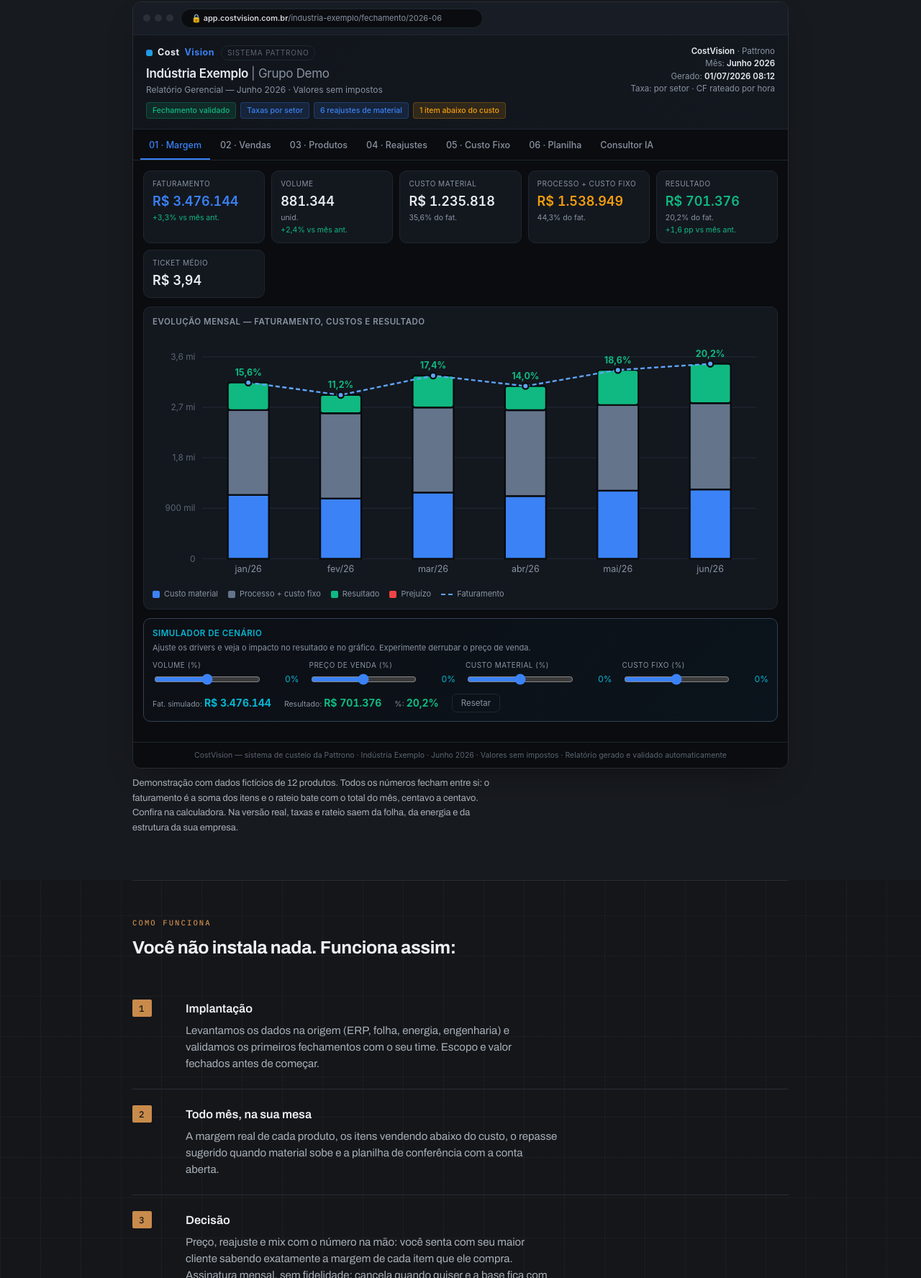
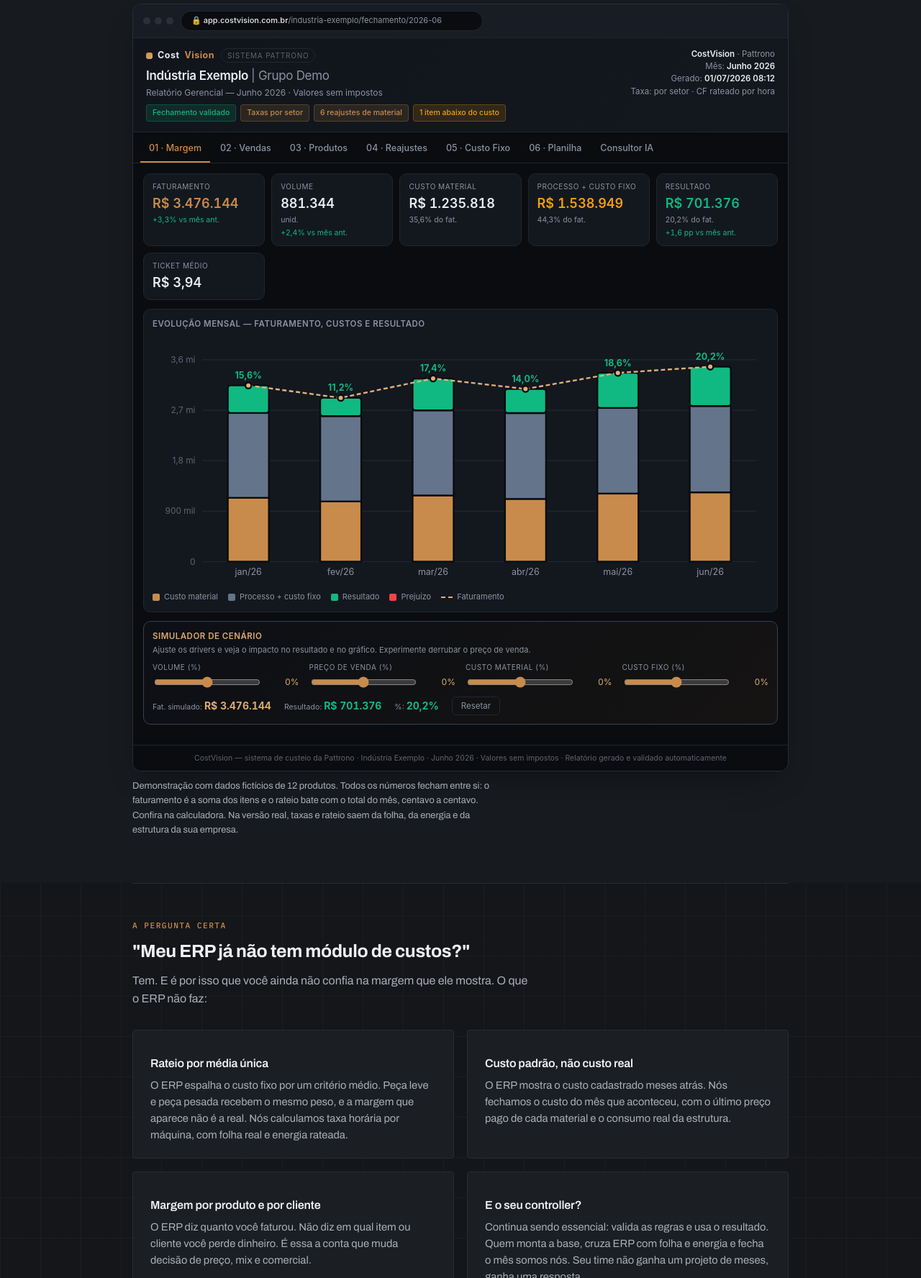
Before and after one commit to gustavofuster95-prog/pattrono-site, a plain HTML site: page index.html in a window 1280 px wide. Shown: the part 1024-2800 px from the top of the page at 72% size. Drawn offline with Linux system fonts and the light colour scheme.

Commit message:
Demo na identidade cobre, bloco 'o que seu ERP nao faz', legibilidade, quem somos com carreira, linha INPI curta
Co-Authored-By: Claude Fable 5 <noreply@anthropic.com>

```diff
--- a/index.html
+++ b/index.html
@@ -89,20 +89,20 @@
     transition:border-color .18s ease; }
   .mark3b span{ width:13px; height:13px; background:var(--accent); display:block; }
   .logo-word{ font-weight:500; letter-spacing:.15em; text-transform:uppercase; font-size:1.02rem; color:var(--ink); line-height:1.2; }
-  .logo-desc{ font-family:var(--mono); font-size:.56rem; letter-spacing:.19em; text-transform:uppercase; color:var(--faint); margin-top:3px; }
+  .logo-desc{ font-family:var(--mono); font-size:.62rem; letter-spacing:.12em; text-transform:uppercase; color:var(--faint); margin-top:3px; }
   nav{ display:flex; align-items:center; gap:10px; }
   nav a{ color:var(--ink); text-decoration:none; padding:9px 15px;
     font-family:var(--mono); font-size:.73rem; font-weight:500; letter-spacing:.14em; text-transform:uppercase;
     background:rgba(238,240,242,.04); border:1px solid var(--line); border-radius:3px;
     transition:color .16s ease, border-color .16s ease, background .16s ease; }
   nav a:hover{ color:var(--accent); border-color:var(--accent); background:rgba(201,139,75,.08); }
-  .cta.mini{ padding:9px 16px; font-size:.66rem; font-family:var(--mono); letter-spacing:.12em;
+  .cta.mini{ padding:9px 16px; font-size:.7rem; font-family:var(--mono); letter-spacing:.12em;
     text-transform:uppercase; font-weight:500; border-radius:2px; white-space:nowrap; }
   nav a:focus-visible, a.cta:focus-visible{ outline:2px solid var(--accent); outline-offset:3px; }
 
   /* hero */
   .hero{ padding:54px 0 60px; }
-  .eyebrow{ font-family:var(--mono); text-transform:uppercase; letter-spacing:.22em; font-size:.68rem; color:var(--faint); font-weight:500; }
+  .eyebrow{ font-family:var(--mono); text-transform:uppercase; letter-spacing:.14em; font-size:.72rem; color:var(--faint); font-weight:500; }
   h1{ font-weight:800; letter-spacing:-0.02em; font-size:clamp(1.9rem, 4.4vw, 2.9rem);
     line-height:1.12; margin:.5em 0 .45em; max-width:20ch; text-wrap:balance; color:var(--hero-ink); }
   .hero p.sub{ font-size:1.06rem; color:var(--muted); max-width:56ch; margin:0 0 30px; line-height:1.55; }
@@ -121,7 +121,7 @@
   /* faixas de fundo que sangram até a borda da tela */
   section.band{ background:var(--band); box-shadow:0 0 0 100vmax var(--band); clip-path:inset(0 -100vmax); }
   h2{ font-weight:700; letter-spacing:-0.015em; font-size:1.55rem; margin:0 0 10px; text-wrap:balance; }
-  .kicker{ font-family:var(--mono); text-transform:uppercase; letter-spacing:.2em; font-size:.66rem; color:var(--accent); font-weight:500; margin-bottom:6px; }
+  .kicker{ font-family:var(--mono); text-transform:uppercase; letter-spacing:.13em; font-size:.7rem; color:var(--accent); font-weight:500; margin-bottom:6px; }
   p.lead{ color:var(--muted); max-width:60ch; margin-top:6px; line-height:1.55; }
 
   .grid3{ display:grid; grid-template-columns:repeat(3,1fr); gap:18px; margin-top:34px; }
@@ -143,7 +143,7 @@
   .case{ background:var(--card); border:1px solid var(--line); border-left:3px solid var(--accent);
     border-radius:0 4px 4px 0; padding:26px 28px; margin-top:30px; max-width:66ch; }
   .case p{ margin:.4em 0; line-height:1.55; }
-  .case .quem{ font-family:var(--mono); color:var(--faint); font-size:.68rem; text-transform:uppercase; letter-spacing:.16em; }
+  .case .quem{ font-family:var(--mono); color:var(--faint); font-size:.72rem; text-transform:uppercase; letter-spacing:.1em; }
 
   .duo{ display:grid; grid-template-columns:1fr 1fr; gap:18px; margin-top:30px; }
   @media (max-width:720px){ .duo{ grid-template-columns:1fr; } }
@@ -152,10 +152,10 @@
   .manifesto blockquote{ font-family:Georgia,serif; font-size:clamp(1.3rem,3vw,1.8rem); font-weight:400;
     max-width:26ch; margin:0 auto; line-height:1.4; text-wrap:balance; }
   .manifesto .a{ color:var(--accent); }
-  .manifesto figcaption{ color:var(--muted); font-size:.85rem; margin-top:18px; letter-spacing:.14em; text-transform:uppercase; }
+  .manifesto figcaption{ color:var(--muted); font-size:.85rem; margin-top:18px; letter-spacing:.05em; }
 
   /* ---- demonstração: CostVision ---- */
-  .fict{ display:inline-block; font-family:var(--mono); font-size:.64rem; letter-spacing:.14em; text-transform:uppercase;
+  .fict{ display:inline-block; font-family:var(--mono); font-size:.7rem; letter-spacing:.14em; text-transform:uppercase;
     color:var(--faint); border:1px dashed var(--line); border-radius:2px; padding:4px 12px; margin:14px 0 4px; }
 
   /* moldura de navegador */
@@ -176,8 +176,8 @@
   .rep .cv-mark{ display:flex; align-items:center; gap:7px; margin-bottom:6px; font-size:12.5px;
     font-weight:700; letter-spacing:.04em; }
   .rep .cv-mark .cv-dot{ width:9px; height:9px; border-radius:3px; flex:0 0 auto;
-    background:linear-gradient(135deg,#3b82f6,#06b6d4); }
-  .rep .cv-mark .cv-n{ color:#e8ecf2; } .rep .cv-mark .cv-v{ color:#3b82f6; }
+    background:linear-gradient(135deg,#C98B4B,#DCA96E); }
+  .rep .cv-mark .cv-n{ color:#e8ecf2; } .rep .cv-mark .cv-v{ color:#C98B4B; }
   .rep .cv-mark .cv-tag{ font-weight:400; font-size:10px; color:#5c6573; letter-spacing:.08em;
     text-transform:uppercase; border:1px solid #1f2730; border-radius:10px; padding:2px 8px; margin-left:2px; }
   .rep .r-head{ display:flex; align-items:flex-start; justify-content:space-between; gap:16px; flex-wrap:wrap;
@@ -190,14 +190,14 @@
   .rep .r-tags{ display:flex; flex-wrap:wrap; gap:6px; margin-top:8px; }
   .rep .rtag{ font-size:10.5px; padding:3px 8px; border-radius:4px; font-weight:500; display:inline-block; }
   .rep .rtag.ok{ background:#10b98122; color:#10b981; border:1px solid #10b98144; }
-  .rep .rtag.info{ background:#3b82f622; color:#3b82f6; border:1px solid #3b82f644; }
+  .rep .rtag.info{ background:#C98B4B22; color:#C98B4B; border:1px solid #C98B4B44; }
   .rep .rtag.warn{ background:#f59e0b22; color:#f59e0b; border:1px solid #f59e0b44; }
   .rep .r-tabs{ display:flex; gap:2px; flex-wrap:wrap; border-bottom:1px solid #1f2730; background:#0a0c0f; padding:4px 10px 0; }
   .rep .r-tab{ padding:9px 12px; cursor:pointer; color:#8a93a3; border:none; background:none; font:inherit;
     border-bottom:2px solid transparent; font-size:12.5px; font-weight:500; white-space:nowrap; }
   .rep .r-tab:hover{ color:#e8ecf2; }
-  .rep .r-tab.active{ color:#3b82f6; border-bottom-color:#3b82f6; }
-  .rep .r-tab:focus-visible{ outline:2px solid #3b82f6; outline-offset:-2px; }
+  .rep .r-tab.active{ color:#C98B4B; border-bottom-color:#C98B4B; }
+  .rep .r-tab:focus-visible{ outline:2px solid #C98B4B; outline-offset:-2px; }
   .rep .r-pane{ display:none; padding:14px 14px 16px; }
   .rep .r-pane.active{ display:block; }
 
@@ -208,7 +208,7 @@
   .rep .kpi .s{ font-size:10.5px; color:#8a93a3; margin-top:2px; }
   .rep .kpi .d{ font-size:10.5px; margin-top:2px; font-variant-numeric:tabular-nums; }
   .rep .kpi .d.pos{ color:#10b981; } .rep .kpi .d.neg{ color:#ef4444; }
-  .rep .kpi.blue .v{ color:#3b82f6; } .rep .kpi.green .v{ color:#10b981; }
+  .rep .kpi.blue .v{ color:#C98B4B; } .rep .kpi.green .v{ color:#10b981; }
   .rep .kpi.yellow .v{ color:#f59e0b; } .rep .kpi.red .v{ color:#ef4444; }
 
   .rep .r-card{ background:#13181f; border:1px solid #1f2730; border-radius:10px; padding:12px; margin-bottom:12px; }
@@ -222,14 +222,14 @@
   .rep .r-legend{ display:flex; flex-wrap:wrap; gap:14px; margin-top:8px; font-size:11px; color:#8a93a3; }
   .rep .r-legend .it{ display:inline-flex; align-items:center; gap:6px; }
   .rep .r-legend .sw{ width:10px; height:10px; border-radius:2px; display:inline-block; }
-  .rep .r-legend .ln{ width:16px; height:0; border-top:2px dashed #60a5fa; display:inline-block; }
+  .rep .r-legend .ln{ width:16px; height:0; border-top:2px dashed #E0B07A; display:inline-block; }
 
   /* barras horizontais em HTML */
   .rep .hb{ display:grid; grid-template-columns:minmax(110px,160px) 1fr 74px; gap:8px; align-items:center;
     font-size:11.5px; margin:6px 0; }
   .rep .hb .lab{ color:#8a93a3; white-space:nowrap; overflow:hidden; text-overflow:ellipsis; text-align:right; }
   .rep .hb .track{ background:#11151b; border-radius:3px; height:14px; }
-  .rep .hb .bar{ height:14px; border-radius:3px; background:#3b82f6; min-width:2px; }
+  .rep .hb .bar{ height:14px; border-radius:3px; background:#C98B4B; min-width:2px; }
   .rep .hb .val{ color:#e8ecf2; font-variant-numeric:tabular-nums; text-align:right; }
 
   /* donut */
@@ -240,15 +240,15 @@
   .rep .donut-leg .sw{ width:10px; height:10px; border-radius:2px; flex:0 0 auto; }
   .rep .donut-leg b{ color:#e8ecf2; font-variant-numeric:tabular-nums; }
 
-  .rep .simulator{ background:linear-gradient(135deg,#1e293b22,#0c4a6e22); border:1px solid #334155;
+  .rep .simulator{ background:linear-gradient(135deg,#1e293b22,#5a432622); border:1px solid #334155;
     padding:12px; border-radius:10px; margin-bottom:12px; }
-  .rep .simulator h4{ color:#06b6d4; font-size:11.5px; text-transform:uppercase; letter-spacing:.5px; margin:0 0 4px; font-weight:600; }
+  .rep .simulator h4{ color:#DCA96E; font-size:11.5px; text-transform:uppercase; letter-spacing:.5px; margin:0 0 4px; font-weight:600; }
   .rep .simulator .hint{ color:#8a93a3; font-size:11px; margin:0 0 8px; }
   .rep .sim-grid{ display:grid; grid-template-columns:repeat(auto-fit,minmax(180px,1fr)); gap:10px 14px; }
   .rep .sim-grid label{ display:block; font-size:10px; color:#8a93a3; margin-bottom:3px; text-transform:uppercase; letter-spacing:.5px; }
   .rep .vrow{ display:flex; align-items:center; gap:8px; }
-  .rep .vrow input[type=range]{ flex:1; accent-color:#3b82f6; min-width:0; }
-  .rep .vval{ min-width:44px; text-align:right; font-variant-numeric:tabular-nums; font-size:12px; color:#06b6d4; }
+  .rep .vrow input[type=range]{ flex:1; accent-color:#C98B4B; min-width:0; }
+  .rep .vval{ min-width:44px; text-align:right; font-variant-numeric:tabular-nums; font-size:12px; color:#DCA96E; }
   .rep .sim-out{ margin-top:10px; display:flex; gap:18px; flex-wrap:wrap; align-items:center; }
   .rep .sim-out .lbl{ color:#8a93a3; font-size:10.5px; }
   .rep .sim-out b{ font-size:14px; font-variant-numeric:tabular-nums; }
@@ -269,7 +269,7 @@
   .rep td{ padding:6px 8px; border-bottom:1px solid #1a1f27; }
   .rep tbody tr.sel-row{ cursor:pointer; }
   .rep tbody tr.sel-row:hover td{ background:#11151b; }
-  .rep tbody tr.sel-row:focus-visible{ outline:2px solid #3b82f6; outline-offset:-2px; }
+  .rep tbody tr.sel-row:focus-visible{ outline:2px solid #C98B4B; outline-offset:-2px; }
   .rep .num{ text-align:right; font-variant-numeric:tabular-nums; }
   .rep .pos{ color:#10b981; } .rep .neg{ color:#ef4444; } .rep .warnc{ color:#f59e0b; }
   .rep .tag-A{ background:#10b98133; color:#10b981; padding:2px 7px; border-radius:4px; font-size:10px; font-weight:600; }
@@ -287,12 +287,12 @@
   .rep .alert-warn{ background:#f59e0b15; border:1px solid #f59e0b44; border-left:3px solid #f59e0b;
     padding:8px 12px; border-radius:6px; margin-top:10px; font-size:12px; color:#f5d089; }
 
-  .rep .ia-card{ background:linear-gradient(135deg,#0c4a6e22,#86198f22); border:1px solid #334155;
+  .rep .ia-card{ background:linear-gradient(135deg,#5a432622,#86198f22); border:1px solid #334155;
     padding:16px 18px; border-radius:10px; margin-bottom:12px; }
-  .rep .ia-card h4{ font-size:11.5px; text-transform:uppercase; color:#06b6d4; letter-spacing:.5px; margin:0 0 10px; font-weight:600; }
+  .rep .ia-card h4{ font-size:11.5px; text-transform:uppercase; color:#DCA96E; letter-spacing:.5px; margin:0 0 10px; font-weight:600; }
   .rep .ia-card p{ margin:0 0 10px; font-size:12.5px; }
   .rep .ia-card ul{ margin:0; padding-left:18px; display:grid; gap:7px; font-size:12.5px; }
-  .rep .ia-card li::marker{ color:#06b6d4; }
+  .rep .ia-card li::marker{ color:#DCA96E; }
   .rep pre.val{ background:#11151b; padding:12px; border-radius:6px; font-size:11px; overflow-x:auto;
     white-space:pre; color:#8a93a3; margin:0; line-height:1.7; font-family:Consolas,monospace; }
   .rep pre.val .ok{ color:#10b981; } .rep pre.val .av{ color:#f59e0b; }
@@ -420,7 +420,7 @@
         <h4>Evolução mensal — Faturamento, custos e resultado</h4>
         <div class="chart-scroll"><div id="repChart"></div></div>
         <div class="r-legend">
-          <span class="it"><span class="sw" style="background:#3b82f6"></span>Custo material</span>
+          <span class="it"><span class="sw" style="background:#C98B4B"></span>Custo material</span>
           <span class="it"><span class="sw" style="background:#64748b"></span>Processo + custo fixo</span>
           <span class="it"><span class="sw" style="background:#10b981"></span>Resultado</span>
           <span class="it"><span class="sw" style="background:#ef4444"></span>Prejuízo</span>
@@ -437,7 +437,7 @@
           <div><label for="sCF">Custo fixo (%)</label><div class="vrow"><input type="range" id="sCF" min="-30" max="30" value="0"><span class="vval" id="sCFV">0%</span></div></div>
         </div>
         <div class="sim-out">
-          <span><span class="lbl">Fat. simulado: </span><b id="soFat" style="color:#06b6d4"></b></span>
+          <span><span class="lbl">Fat. simulado: </span><b id="soFat" style="color:#DCA96E"></b></span>
           <span><span class="lbl">Resultado: </span><b id="soRes"></b></span>
           <span><span class="lbl">%: </span><b id="soPct"></b></span>
           <button class="r-btn" id="soReset" type="button">Resetar</button>
@@ -592,6 +592,30 @@
   <p class="demo-note">Demonstração com dados fictícios de 12 produtos. Todos os números fecham entre si: o faturamento é a soma dos itens e o rateio bate com o total do mês, centavo a centavo. Confira na calculadora. Na versão real, taxas e rateio saem da folha, da energia e da estrutura da sua empresa.</p>
 </section>
 
+<section id="erp" style="border-top:1px solid var(--line)">
+  <div class="kicker">A pergunta certa</div>
+  <h2>"Meu ERP já não tem módulo de custos?"</h2>
+  <p class="lead">Tem. E é por isso que você ainda não confia na margem que ele mostra. O que o ERP não faz:</p>
+  <div class="duo">
+    <div class="card">
+      <h3>Rateio por média única</h3>
+      <p>O ERP espalha o custo fixo por um critério médio. Peça leve e peça pesada recebem o mesmo peso, e a margem que aparece não é a real. Nós calculamos taxa horária por máquina, com folha real e energia rateada.</p>
+    </div>
+    <div class="card">
+      <h3>Custo padrão, não custo real</h3>
+      <p>O ERP mostra o custo cadastrado meses atrás. Nós fechamos o custo do mês que aconteceu, com o último preço pago de cada material e o consumo real da estrutura.</p>
+    </div>
+    <div class="card">
+      <h3>Margem por produto e por cliente</h3>
+      <p>O ERP diz quanto você faturou. Não diz em qual item ou cliente você perde dinheiro. É essa a conta que muda decisão de preço, mix e comercial.</p>
+    </div>
+    <div class="card">
+      <h3>E o seu controller?</h3>
+      <p>Continua sendo essencial: valida as regras e usa o resultado. Quem monta a base, cruza ERP com folha e energia e fecha o mês somos nós. Seu time não ganha um projeto de meses, ganha uma resposta.</p>
+    </div>
+  </div>
+</section>
+
 <section id="metodo">
   <div class="kicker">Como funciona</div>
   <h2>Você não instala nada. Funciona assim:</h2>
@@ -649,11 +673,11 @@
   <div class="duo">
     <div class="card"><div class="mark"></div>
       <h3>Gustavo Fuster</h3>
-      <p>Especialista em custos industriais e estruturação de dados. Constrói o motor: integração, custeio, taxas e fechamento mensal.</p>
+      <p>Especialista em custos industriais e estruturação de dados. Constrói o motor: integração com o ERP, custeio, taxas horárias por máquina e fechamento mensal. Roda hoje o custeio de um grupo industrial de autopeças.</p>
     </div>
     <div class="card"><div class="mark"></div>
       <h3>Luis Contesini</h3>
-      <p>Especialista em operação e processos industriais. Garante que o número da base é o número do chão de fábrica.</p>
+      <p><b>30 anos de manufatura</b> entre Keiper, Lear, GM, Adient e Jaguar Land Rover. Definiu targets de custo e negociou custos de interiores com montadoras. Garante que o número da base é o número do chão de fábrica.</p>
     </div>
   </div>
 </section>
@@ -681,7 +705,7 @@
   <div style="margin:6px 0 10px; max-width:60ch">"Tratamos os números da sua empresa com <b style="color:var(--accent)">zelo de dono</b>: com método, com prova e com a conta aberta."</div>
   <div>Dados de custos para indústria · CostVision é o sistema de custeio da Pattrono</div>
   <div class="contato"><a href="mailto:gustavofuster@smartcostbrasil.com">gustavofuster@smartcostbrasil.com</a> · <a href="mailto:luiscontesini@smartcostbrasil.com">luiscontesini@smartcostbrasil.com</a> · WhatsApp (11) 95650-8818</div>
-  <div style="font-family:var(--mono); font-size:.64rem; letter-spacing:.1em; text-transform:uppercase; margin-top:14px; color:var(--faint)">PATTRONO e COSTVISION: marcas depositadas no INPI · pedidos 944976310 e 944976891</div>
+  <div style="font-family:var(--mono); font-size:.7rem; letter-spacing:.1em; text-transform:uppercase; margin-top:14px; color:var(--faint)">Pattrono e CostVision são marcas em registro no INPI</div>
 </footer>
 </div>
 
@@ -825,7 +849,7 @@
         return '<rect x="'+x0+'" y="'+y+'" width="'+bw+'" height="'+h+'"'+(topo?' rx="3"':'')+
           ' fill="'+cor+'" stroke="#0a0c0f" stroke-width="2"/>';
       }
-      var ordem=[[mpSeg,'#3b82f6'],[cfSeg,'#64748b'],[prej,'#ef4444'],[lucro,'#10b981']].filter(function(o){return o[0]>0;});
+      var ordem=[[mpSeg,'#C98B4B'],[cfSeg,'#64748b'],[prej,'#ef4444'],[lucro,'#10b981']].filter(function(o){return o[0]>0;});
       ordem.forEach(function(o,j){ s+=seg(o[0],o[1], j===ordem.length-1); });
       var topoY=y;
       var ly=Y(x.fat);
@@ -836,8 +860,8 @@
       s+='<rect x="'+(L+slot*i)+'" y="'+T+'" width="'+slot+'" height="'+ph+'" fill="transparent">'+
         '<title>'+x.m+'\nFaturamento: '+brlK(x.fat)+'\nCusto material: '+brlK(x.mp)+'\nProcesso + custo fixo: '+brlK(x.cf)+'\nResultado: '+brlK(x.res)+' ('+pct1(pctv)+')</title></rect>';
     });
-    s+='<polyline points="'+pts.map(function(p){return p[0]+','+p[1];}).join(' ')+'" fill="none" stroke="#60a5fa" stroke-width="2" stroke-dasharray="5 3"/>';
-    pts.forEach(function(p){ s+='<circle cx="'+p[0]+'" cy="'+p[1]+'" r="3.5" fill="#60a5fa" stroke="#0a0c0f" stroke-width="2"/>'; });
+    s+='<polyline points="'+pts.map(function(p){return p[0]+','+p[1];}).join(' ')+'" fill="none" stroke="#E0B07A" stroke-width="2" stroke-dasharray="5 3"/>';
+    pts.forEach(function(p){ s+='<circle cx="'+p[0]+'" cy="'+p[1]+'" r="3.5" fill="#E0B07A" stroke="#0a0c0f" stroke-width="2"/>'; });
     document.getElementById('repChart').innerHTML =
       '<svg viewBox="0 0 '+W+' '+H+'" role="img" aria-label="Evolução mensal de faturamento, custos e resultado">'+s+'</svg>';
   }
@@ -889,7 +913,7 @@
     PRODS.forEach(function(p){ porLinha[p.linha]=(porLinha[p.linha]||0)+p.fat; });
     var linhas = Object.keys(porLinha).map(function(k){return {n:k,v:porLinha[k]};})
       .sort(function(a,b){return b.v-a.v;});
-    var cores = ['#3b82f6','#06b6d4','#10b981','#f59e0b','#8b5cf6','#ec4899'];
+    var cores = ['#C98B4B','#DCA96E','#10b981','#f59e0b','#8b5cf6','#ec4899'];
     var cx=95,cy=95,r1=52,r2=86, a=-Math.PI/2, GAP=0.035, s='';
     linhas.forEach(function(l,i){
       var frac=l.v/TOT_FAT, a0=a+GAP/2, a1=a+frac*2*Math.PI-GAP/2; a+=frac*2*Math.PI;
```
